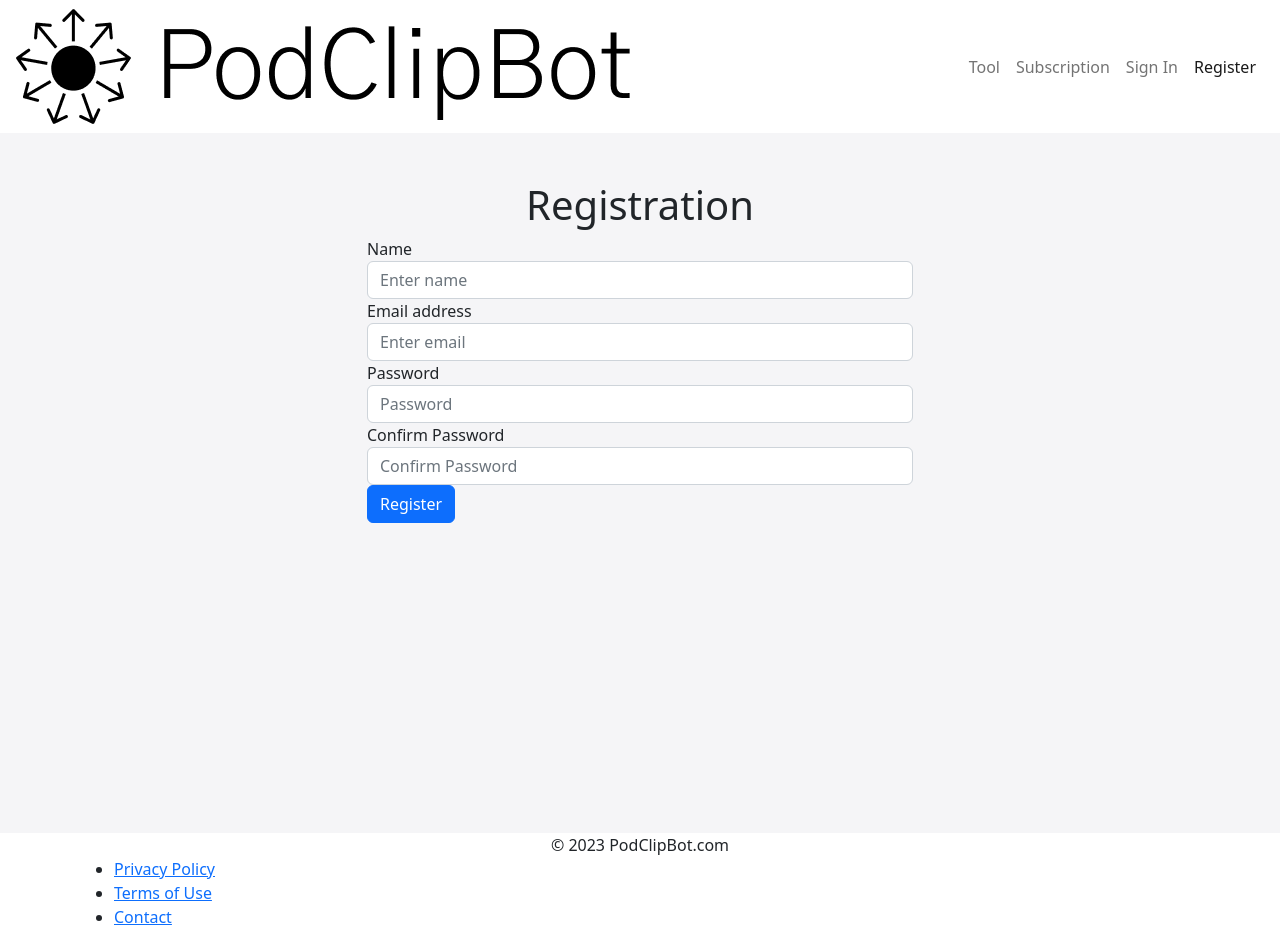
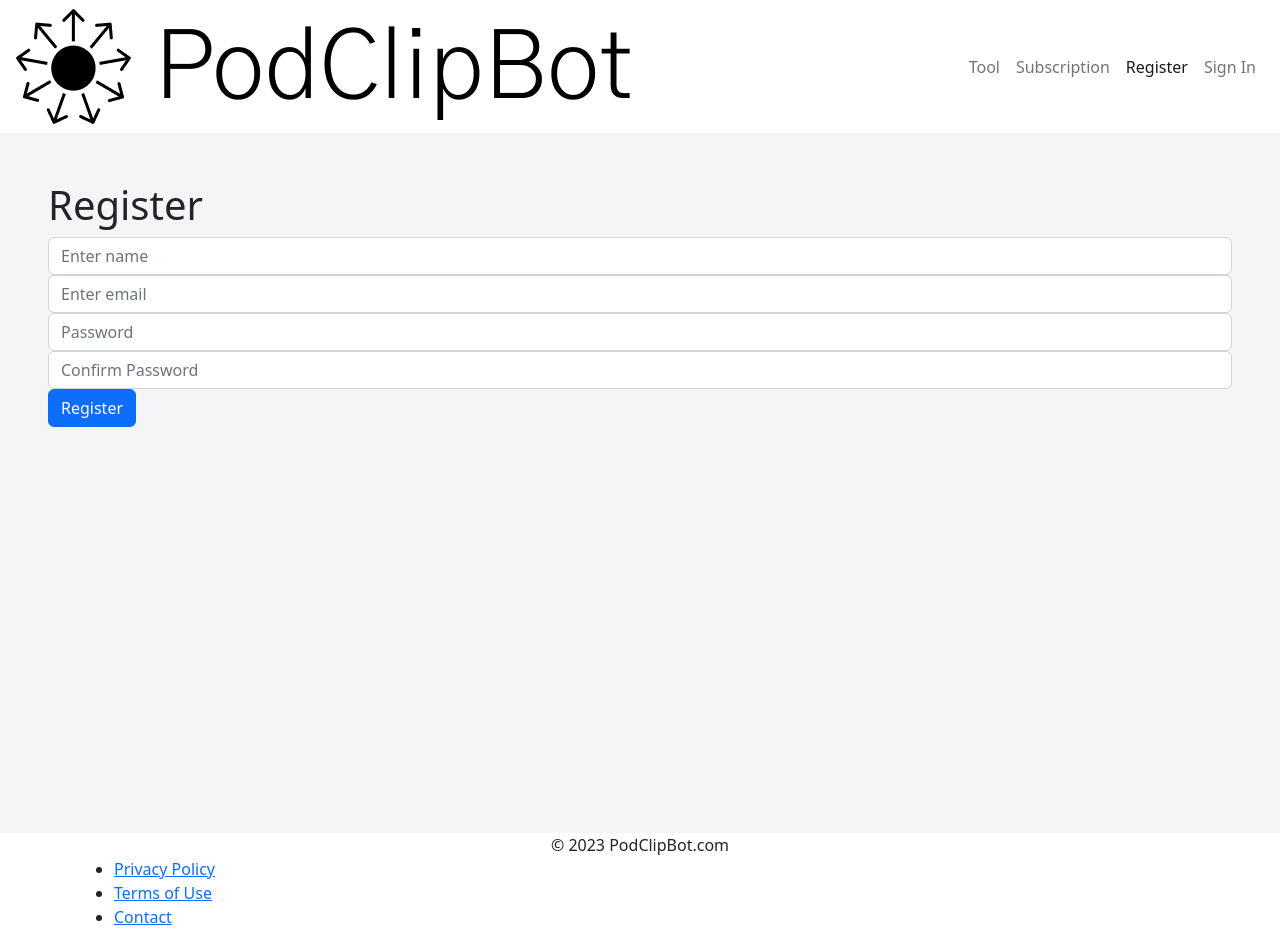
Before and after one commit to SeanCarlson96/PodClipBot-frontend, a React (Create React App) app: page /registration in a window 1280 px wide. Built offline with nearby package versions, Linux system fonts and the light colour scheme.

Commit message:
Profile started and forgot password set up

```diff
--- a/package.json
+++ b/package.json
@@ -15,6 +15,7 @@
     "bootstrap": "^5.2.3",
     "react": "^18.2.0",
     "react-dom": "^18.2.0",
+    "react-loader-spinner": "^5.3.4",
     "react-router-dom": "^6.10.0",
     "react-scripts": "5.0.1",
     "react-spinners": "^0.13.8",
--- a/src/Routes.js
+++ b/src/Routes.js
@@ -5,6 +5,9 @@ import Tool from './components/Tool';
 import Login from './components/Login';
 import Subscriptions from './components/Subscriptions';
 import Registration from './components/Registration';
+import Profile from './components/Profile';
+import EmailInput from './components/EmailInput';
+import ResetPassword from './components/ResetPassword';
 
 const Routing = () => (
   <Routes>
@@ -12,6 +15,9 @@ const Routing = () => (
     <Route exact path="/login" element={<Login />} />
     <Route exact path="/subscriptions" element={<Subscriptions />} />
     <Route exact path="/registration" element={<Registration />} />
+    <Route exact path="/profile" element={<Profile />} />
+    <Route exact path="/email-input" element={<EmailInput />} />
+    <Route exact path="/reset-password" element={<ResetPassword />} />
     {/* <Route exact path="/privacy-policy" element={<PrivacyPolicy />} />
     <Route exact path="/terms-of-use" element={<TermsOfUse />} />
     <Route exact path="/contact" element={<Contact />} /> */}
--- /dev/null
+++ b/src/components/EmailInput.js
@@ -0,0 +1,38 @@
+import React, { useState } from 'react';
+import axios from 'axios';
+
+const EmailInput = () => {
+  const [email, setEmail] = useState('');
+  const [message, setMessage] = useState('');
+
+  const handleSubmit = async (e) => {
+    e.preventDefault();
+    try {
+      const response = await axios.post('http://127.0.0.1:5000/forgot-password', { email });
+      console.log(response.data);
+      setMessage('A password reset link has been sent to your email.');
+    } catch (error) {
+      setMessage('Error sending password reset email. Please try again.');
+    }
+  };
+
+  return (
+    <div className="flex flex-col gap-4 w-96 mx-auto items-center">
+      <h1>Forgot Password</h1>
+      <form className="flex flex-col gap-4 items-center w-full" onSubmit={handleSubmit}>
+        <input
+          className="form-control"
+          type="email"
+          placeholder="Enter your email"
+          value={email}
+          onChange={(e) => setEmail(e.target.value)}
+          required
+        />
+        <button className="btn btn-primary w-36" type="submit">Send Reset Link</button>
+      </form>
+      {message && <p>{message}</p>}
+    </div>
+  );
+};
+
+export default EmailInput;
--- a/src/components/Header.js
+++ b/src/components/Header.js
@@ -52,7 +52,7 @@ const Header = () => {
                   className="nav-link"
                   activeclassname="font-bold text-gray-400"
                   exact='true'
-                  to="/login"
+                  to="/profile"
                 >
                   <FontAwesomeIcon icon={faUser} />
                 </NavLink>
@@ -74,9 +74,9 @@ const Header = () => {
                   className="nav-link"
                   activeclassname="font-bold text-gray-400"
                   exact='true'
-                  to="/login"
+                  to="/registration"
                 >
-                  Sign In
+                  Register
                 </NavLink>
               </li>
               <li className="nav-item">
@@ -84,9 +84,9 @@ const Header = () => {
                   className="nav-link"
                   activeclassname="font-bold text-gray-400"
                   exact='true'
-                  to="/registration"
+                  to="/login"
                 >
-                  Register
+                  Sign In
                 </NavLink>
               </li>
               </>
--- a/src/components/Login.js
+++ b/src/components/Login.js
@@ -1,11 +1,13 @@
 import { useContext, useState } from 'react';
 import UserContext from '../contexts/UserContext';
+import { useNavigate } from 'react-router-dom';
 
 const Login = () => {
     const [email, setEmail] = useState('');
     const [password, setPassword] = useState('');
     const [message, setMessage] = useState('');
     const { setUser } = useContext(UserContext);
+    const navigate = useNavigate();
 
     const handleSubmit = async (e) => {
         e.preventDefault();
@@ -24,7 +26,7 @@ const Login = () => {
                 // console.log('Access Token:', data.access_token);
                 localStorage.setItem('access_token', data.access_token);
                 setUser(data.user);
-                setMessage('Login successful');
+                navigate('/');
             } else {
                 setMessage('Invalid email or password.');
             }
@@ -39,7 +41,7 @@ const Login = () => {
 
             <h1>Sign In</h1>
 
-            <form onSubmit={handleSubmit} className="flex flex-col gap-4 items-center w-full">
+            <form className="flex flex-col gap-4 items-center w-full" onSubmit={handleSubmit}>
 
                 <input
                     className="form-control"
@@ -65,9 +67,11 @@ const Login = () => {
 
             </form>
 
+            <a href="/email-input">Forgot Password</a>
+
             {message && (<p className="text-red-500">{message}</p>)}
 
-            <a href="/registration">Register</a>
+            {/* <a href="/registration">Register</a> */}
 
         </div>
     );
--- a/src/components/Registration.js
+++ b/src/components/Registration.js
@@ -1,7 +1,7 @@
 import React, { useState } from 'react';
 import axios from 'axios';
 import { useNavigate } from 'react-router-dom';
-
+import { ClipLoader } from 'react-spinners';
 
 const Registration = () => {
   const [formData, setFormData] = useState({
@@ -10,41 +10,57 @@ const Registration = () => {
       password: '',
       confirmPassword: '',
     });
-
   const [message, setMessage] = useState('');
   const navigate = useNavigate();
-
+  const [loading, setLoading] = useState(false);
 
   const handleChange = (e) => {
     setFormData({ ...formData, [e.target.name]: e.target.value });
   };
 
+  const validateForm = (formData) => {
+
+    if (formData.password !== formData.confirmPassword) {
+      return { isValid: false, errorMessage: 'Passwords do not match' };
+    }
+
+    return { isValid: true, errorMessage: '' };
+  };
+
   const handleSubmit = async (e) => {
     e.preventDefault();
 
-        if (formData.password !== formData.confirmPassword) {
-          setMessage('Passwords do not match');
+    const validationResult = validateForm(formData);
+    if (!validationResult.isValid) {
+      setMessage(validationResult.errorMessage);
       return;
     }
-
+    setMessage('');
+    setLoading(true);
     try {
       const response = await axios.post('http://127.0.0.1:5000/register', formData);
       console.log(response.data);
       navigate('/login');
     } catch (error) {
       console.error('Registration error:', error);
-          setMessage('Registration failed. Please try again.')
+      // Check if the error response contains a message, and display it
+      if (error.response && error.response.data && error.response.data.message) {
+        setMessage(error.response.data.message);
+      } else {
+        setMessage('Registration failed. Please try again.');
+      }
+    } finally {
+      setLoading(false);
     }
   };
 
   return (
-        <div className="container">
-          <div className="row justify-content-center">
-            <div className="col-md-6">
-              <h1 className="text-center">Registration</h1>
-              <form onSubmit={handleSubmit}>
-                <div className="form-group">
-                  <label htmlFor="username">Name</label>
+    <div className="flex flex-col gap-4 w-96 mx-auto items-center">
+
+          <h1>Register</h1>
+
+          <form className="flex flex-col gap-4 items-center w-full" onSubmit={handleSubmit}>
+
               <input
                 type="text"
                 className="form-control"
@@ -53,10 +69,9 @@ const Registration = () => {
                 placeholder="Enter name"
                 value={formData.username}
                 onChange={handleChange}
+                required
               />
-                </div>
-                <div className="form-group">
-                  <label htmlFor="email">Email address</label>
+
               <input
                 type="email"
                 className="form-control"
@@ -65,10 +80,8 @@ const Registration = () => {
                 placeholder="Enter email"
                 value={formData.email}
                 onChange={handleChange}
+                required
               />
-                </div>
-                <div className="form-group">
-                  <label htmlFor="password">Password</label>
               <input
                 type="password"
                 className="form-control"
@@ -77,10 +90,8 @@ const Registration = () => {
                 placeholder="Password"
                 value={formData.password}
                 onChange={handleChange}
+                required
               />
-                </div>
-                <div className="form-group">
-                  <label htmlFor="confirmPassword">Confirm Password</label>
               <input
                 type="password"
                 className="form-control"
@@ -89,19 +100,21 @@ const Registration = () => {
                 placeholder="Confirm Password"
                 value={formData.confirmPassword}
                 onChange={handleChange}
+                required
               />
-                </div>
-                <button type="submit" className="btn btn-primary w-36">
-                  Register
-                </button>
-                {message && (
-                    <div className="mt-4 text-center text-red-500">
-                        <p>{message}</p>
+
+            <button type="submit" className="btn btn-primary w-36">Register</button>
+
+          </form>
+
+          {loading && (
+            <div className="flex justify-center">
+              <ClipLoader color="#123abc" size={50} id="loading-icon" />
             </div>
           )}
-              </form>
-            </div>
-          </div>
+
+          {message && (<p className="text-red-500">{message}</p>)}
+
     </div>
   );
 }
--- /dev/null
+++ b/src/components/ResetPassword.js
@@ -0,0 +1,60 @@
+import React, { useState } from 'react';
+import axios from 'axios';
+import { useLocation } from 'react-router-dom';
+
+const ResetPassword = () => {
+  const [password, setPassword] = useState('');
+  const [confirmPassword, setConfirmPassword] = useState('');
+  const [message, setMessage] = useState('');
+  const location = useLocation();
+  const token = new URLSearchParams(location.search).get('token');
+
+  const handleSubmit = async (e) => {
+    e.preventDefault();
+
+    if (password !== confirmPassword) {
+      setMessage('Passwords do not match. Please try again.');
+      return;
+    }
+
+    try {
+      // Replace with your actual backend endpoint and pass the token from the URL as a parameter
+      const response = await axios.post('http://127.0.0.1:5000/reset-password', { password, token });
+      setMessage(response.data.message);
+      // Redirect the user to the login page after a short delay
+      setTimeout(() => {
+        window.location.href = '/login';
+      }, 2000);
+    } catch (error) {
+      setMessage('Error resetting password. Please try again.');
+    }
+  };
+
+  return (
+    <div className="flex flex-col gap-4 w-96 mx-auto items-center">
+      <h1>Reset Password</h1>
+      <form className="flex flex-col gap-4 items-center w-full" onSubmit={handleSubmit}>
+        <input
+          className="form-control"
+          type="password"
+          placeholder="Enter new password"
+          value={password}
+          onChange={(e) => setPassword(e.target.value)}
+          required
+        />
+        <input
+          className="form-control"
+          type="password"
+          placeholder="Confirm new password"
+          value={confirmPassword}
+          onChange={(e) => setConfirmPassword(e.target.value)}
+          required
+        />
+        <button className="btn btn-primary w-36" type="submit">Reset Password</button>
+      </form>
+      {message && <p>{message}</p>}
+    </div>
+  );
+};
+
+export default ResetPassword;
```
Also changed, not shown: src/components/Profile.js (added, +70 -0 lines), src/components/Tool.js (+16 -11 lines), src/contexts/UserContext.js (+28 -2 lines), 1 other file (tests, documents, lock files or other folders). Lines whose indentation alone changed are shown as unchanged.
